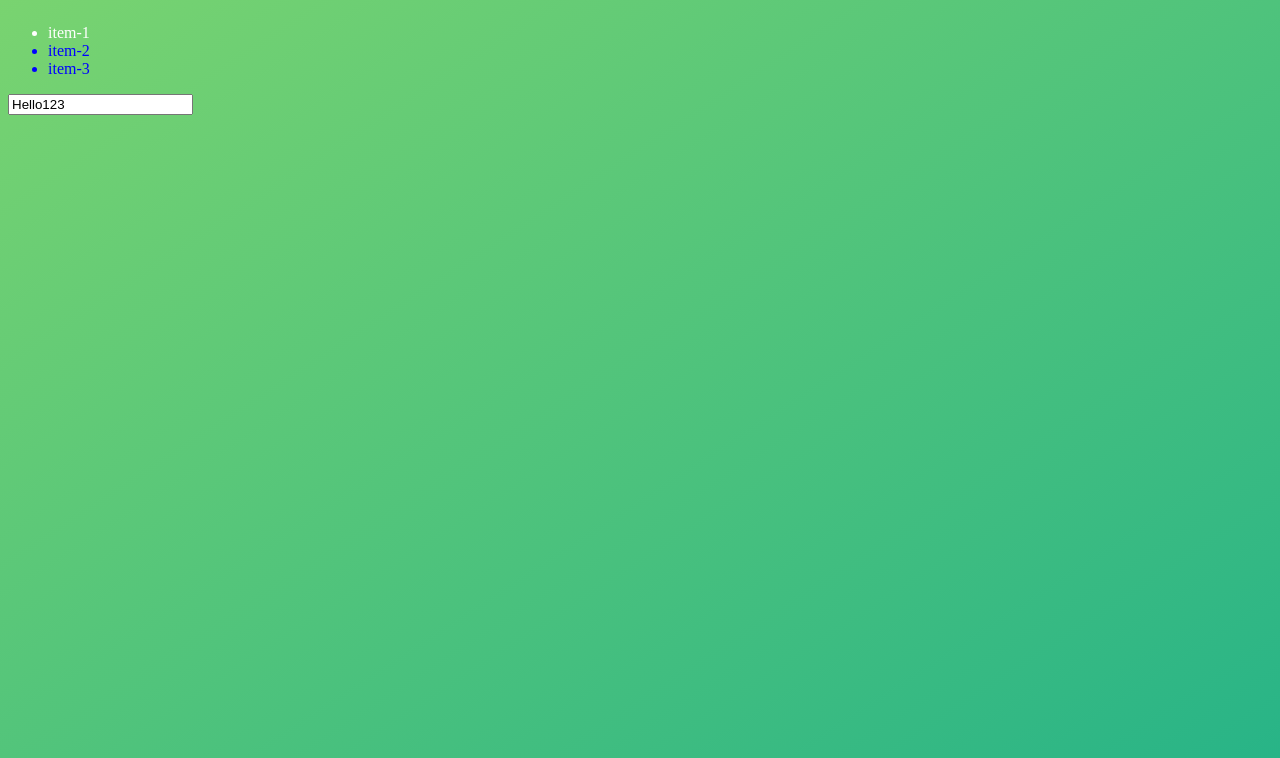
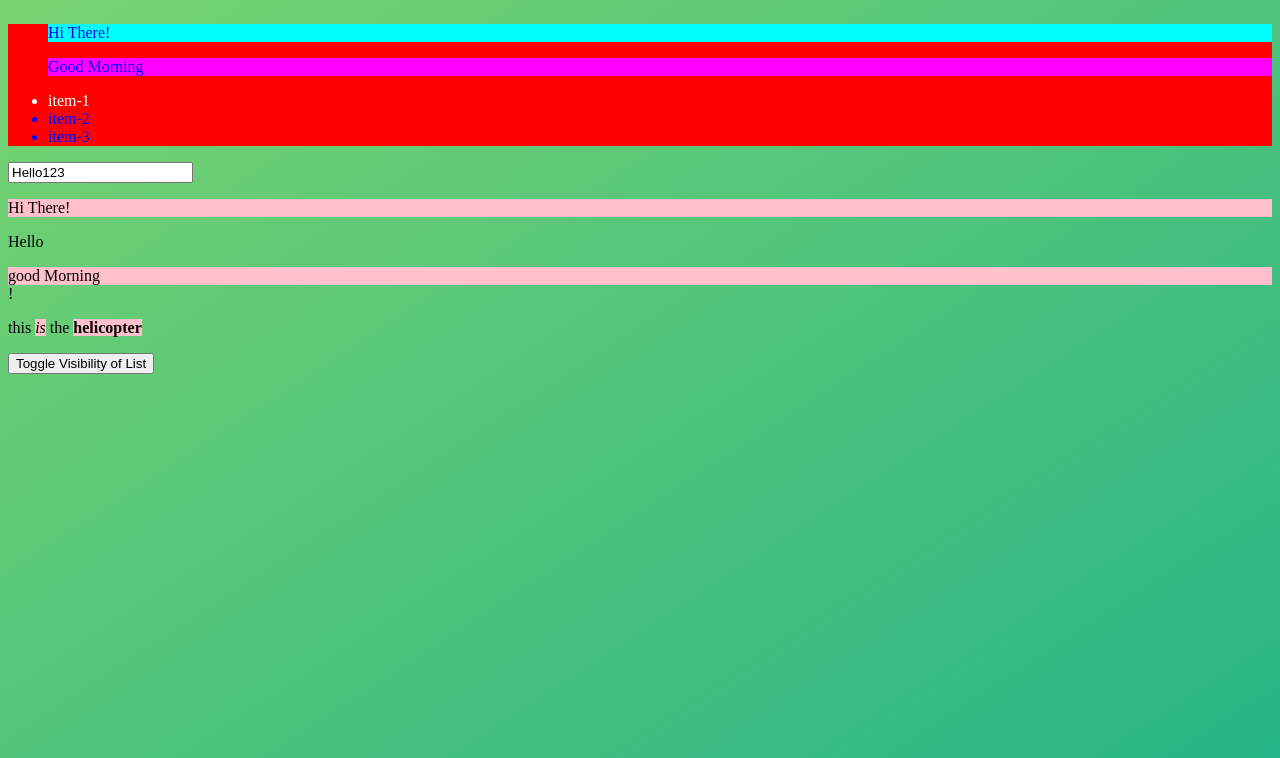
Before and after one commit to ShabdKumar/JavaScript-MaximilianSchwarzmuller, a plain HTML site: page 7. Working with the DOM (Browser HTML Code) in JavaScript/index.html in a window 1280 px wide. Shown: the part 77-835 px from the top of the page. Drawn offline with Linux system fonts and the light colour scheme.

Commit message:
Added DOM Manipulation

```diff
--- a/7. Working with the DOM (Browser HTML Code) in JavaScript/assets/scripts/app.js
+++ b/7. Working with the DOM (Browser HTML Code) in JavaScript/assets/scripts/app.js
@@ -36,3 +36,26 @@ input.setAttribute("value", "Hello123");
 console.log(input.value);
 input.value = input.getAttribute("value");
 console.log(input.value);
+
+const abc = document.querySelector("li:first-of-type");
+const def = document.querySelector("li:first-child");
+
+console.log(abc);
+// console.log(def); // null - Since li is not the first child.
+// def.style.backgroundColor = "red";
+abc.style.backgroundColor = "red";
+
+console.log(ul.children);
+console.log(ul.childNodes);
+
+ul.children[0].style.backgroundColor = "cyan";
+ul.childNodes[3].style.backgroundColor = "magenta";
+
+console.log(ul.closest("body"));
+
+const btn = document.querySelector("button");
+console.log(ul);
+console.log(btn);
+btn.addEventListener("click", () => {
+  ul.classList.toggle("invisible");
+});
--- a/7. Working with the DOM (Browser HTML Code) in JavaScript/index.html
+++ b/7. Working with the DOM (Browser HTML Code) in JavaScript/index.html
@@ -11,13 +11,25 @@
 
 <body>
   <h1 id="header1">Interacting with DOM</h1>
-  <ul>
+  <ul class="red-bg">
+    <p>Hi There!</p>
+    <p>Good Morning</p>
     <li>item-1</li>
     <li class="list-item">item-2</li>
     <li class="list-item">item-3</li>
   </ul>
 
   <input id="user-input" class="user-choice" value="User Choice">
+
+  <div>
+    <p>Hi There!</p>
+    <p>Hello
+    <div>good Morning</div>!</p>
+    <p>this <em>is</em> the <strong>helicopter</strong></p>
+  </div>
+
+  <button type="button">Toggle Visibility of List</button>
+
 </body>
 
 </html>
--- a/7. Working with the DOM (Browser HTML Code) in JavaScript/styling/css/style.css
+++ b/7. Working with the DOM (Browser HTML Code) in JavaScript/styling/css/style.css
@@ -12,3 +12,16 @@ ul {
 .heading {
   font-style: italic;
 }
+
+div :first-of-type {
+  background-color: pink;
+}
+
+.red-bg {
+  background-color: red;
+  color: white;
+}
+
+.invisible {
+  display: none;
+}
```
